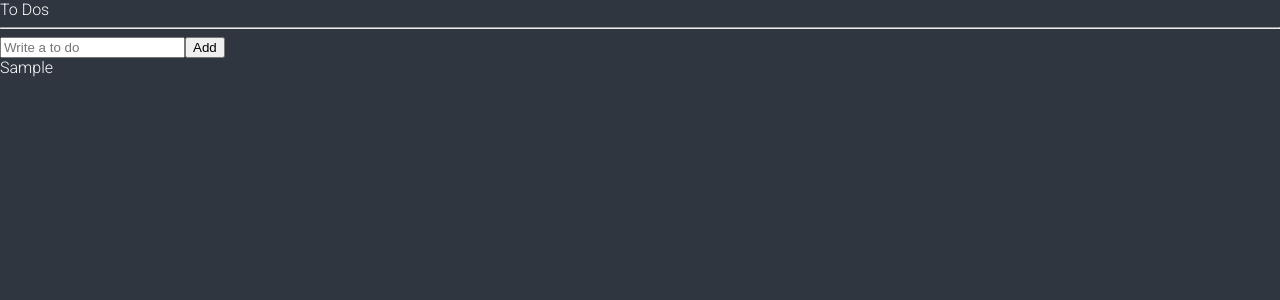
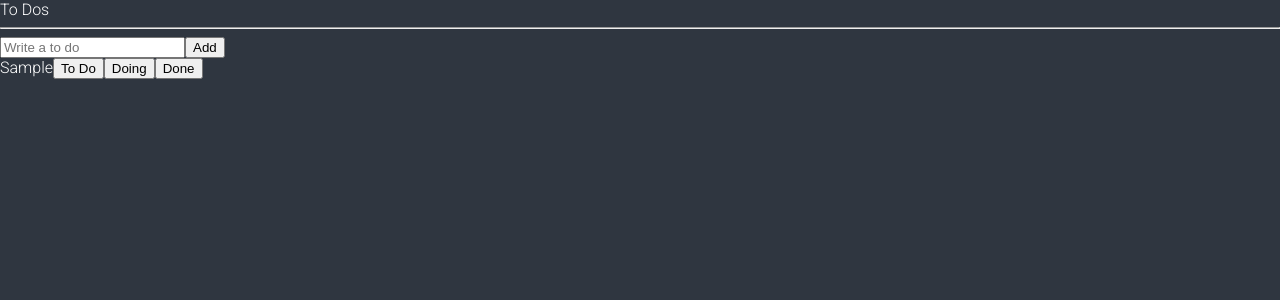
Before and after one commit to moztiq/react-masterclass-trello, a React (Create React App) app: page / in a window 1280 px wide. Both pictures are taken after typing "Sample" into the empty fields and a click on the button "Add". Shown: the top 300 px of the page. Built offline with nearby package versions, Linux system fonts and the light colour scheme.

Commit message:
refactoring

```diff
--- /dev/null
+++ b/src/atoms.ts
@@ -0,0 +1,12 @@
+import { atom } from 'recoil';
+
+export interface IToDo {
+  text: string;
+  id: number;
+  category: 'TO_DO' | 'DOING' | 'DONE';
+}
+
+export const toDoState = atom<IToDo[]>({
+  key: 'toDo',
+  default: [],
+});
--- /dev/null
+++ b/src/components/CreateToDo.tsx
@@ -0,0 +1,32 @@
+import { useForm } from 'react-hook-form';
+import { useSetRecoilState } from 'recoil';
+import { toDoState } from '../atoms';
+
+interface IForm {
+  toDo: string;
+}
+
+function CreateToDo() {
+  const setToDos = useSetRecoilState(toDoState);
+
+  const { register, handleSubmit, setValue } = useForm<IForm>();
+  const handleValid = ({ toDo }: IForm) => {
+    setToDos((oldToDos) => [
+      { text: toDo, id: Date.now(), category: 'TO_DO' },
+      ...oldToDos,
+    ]);
+    setValue('toDo', '');
+  };
+
+  return (
+    <form onSubmit={handleSubmit(handleValid)}>
+      <input
+        {...register('toDo', { required: 'Please write a to do' })}
+        placeholder="Write a to do"
+      />
+      <button>Add</button>
+    </form>
+  );
+}
+
+export default CreateToDo;
--- /dev/null
+++ b/src/components/ToDo.tsx
@@ -0,0 +1,14 @@
+import { IToDo } from '../atoms';
+
+function ToDo({ text }: IToDo) {
+  return (
+    <li>
+      {text}
+      <button>To Do</button>
+      <button>Doing</button>
+      <button>Done</button>
+    </li>
+  );
+}
+
+export default ToDo;
--- a/src/components/ToDoList.tsx
+++ b/src/components/ToDoList.tsx
@@ -1,48 +1,18 @@
-import { useForm } from 'react-hook-form';
-import { atom, useRecoilState } from 'recoil';
-
-interface IForm {
-  toDo: string;
-}
-
-interface IToDo {
-  text: string;
-  id: number;
-  category: 'TO_DO' | 'DOING' | 'DONE';
-}
-
-const toDoState = atom<IToDo[]>({
-  key: 'toDo',
-  default: [],
-});
+import CreateToDo from './CreateToDo';
+import ToDo from './ToDo';
+import { useRecoilValue } from 'recoil';
+import { toDoState } from '../atoms';
 
 function ToDoList() {
-  const [toDos, setToDos] = useRecoilState(toDoState);
-
-  const { register, handleSubmit, setValue } = useForm<IForm>();
-
-  const handleValid = ({ toDo }: IForm) => {
-    setToDos((oldToDos) => [
-      { text: toDo, id: Date.now(), category: 'TO_DO' },
-      ...oldToDos,
-    ]);
-    setValue('toDo', '');
-  };
-
+  const toDos = useRecoilValue(toDoState);
   return (
     <div>
       <h1>To Dos</h1>
       <hr />
-      <form onSubmit={handleSubmit(handleValid)}>
-        <input
-          {...register('toDo', { required: 'Please write a to do' })}
-          placeholder="Write a to do"
-        />
-        <button>Add</button>
-      </form>
+      <CreateToDo />
       <ul>
         {toDos.map((toDo) => (
-          <li key={toDo.id}>{toDo.text}</li>
+          <ToDo key={toDo.id} {...toDo} />
         ))}
       </ul>
     </div>
```
